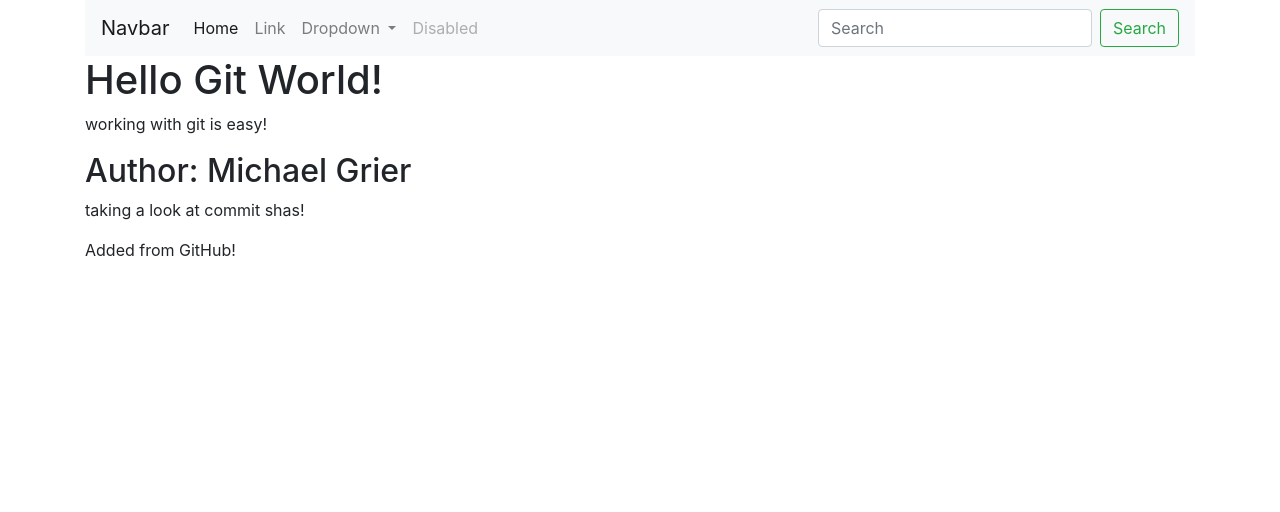
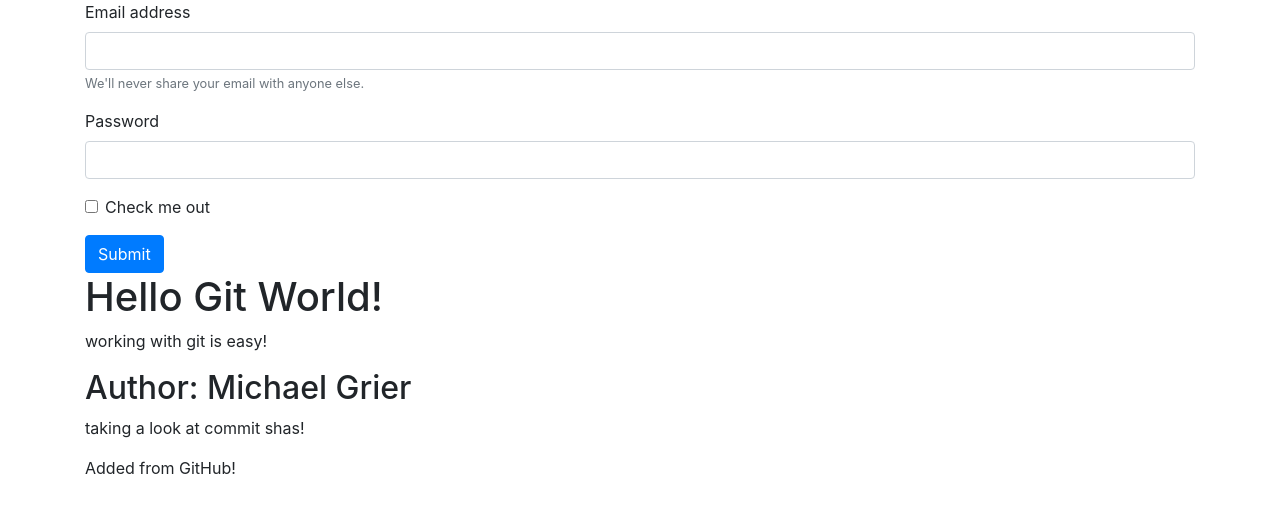
Before and after one commit to MCGrier/GitGitHubMasterclass, a plain HTML site: page index.html in a window 1280 px wide. Drawn offline with nearby package versions, Linux system fonts and the light colour scheme.

Commit message:
Replace Nav w/ Form

```diff
--- a/index.html
+++ b/index.html
@@ -5,41 +5,22 @@
 
         <div class="container">
 
-            <nav class="navbar navbar-expand-lg navbar-light bg-light">
-                <a class="navbar-brand" href="#">Navbar</a>
-                <button class="navbar-toggler" type="button" data-toggle="collapse" data-target="#navbarSupportedContent" aria-controls="navbarSupportedContent" aria-expanded="false" aria-label="Toggle navigation">
-                <span class="navbar-toggler-icon"></span>
-                </button>
-
-                <div class="collapse navbar-collapse" id="navbarSupportedContent">
-                <ul class="navbar-nav mr-auto">
-                    <li class="nav-item active">
-                    <a class="nav-link" href="#">Home <span class="sr-only">(current)</span></a>
-                    </li>
-                    <li class="nav-item">
-                    <a class="nav-link" href="#">Link</a>
-                    </li>
-                    <li class="nav-item dropdown">
-                    <a class="nav-link dropdown-toggle" href="#" id="navbarDropdown" role="button" data-toggle="dropdown" aria-haspopup="true" aria-expanded="false">
-                        Dropdown
-                    </a>
-                    <div class="dropdown-menu" aria-labelledby="navbarDropdown">
-                        <a class="dropdown-item" href="#">Action</a>
-                        <a class="dropdown-item" href="#">Another action</a>
-                        <div class="dropdown-divider"></div>
-                        <a class="dropdown-item" href="#">Something else here</a>
-                    </div>
-                    </li>
-                    <li class="nav-item">
-                    <a class="nav-link disabled" href="#" tabindex="-1" aria-disabled="true">Disabled</a>
-                    </li>
-                </ul>
-                <form class="form-inline my-2 my-lg-0">
-                    <input class="form-control mr-sm-2" type="search" placeholder="Search" aria-label="Search">
-                    <button class="btn btn-outline-success my-2 my-sm-0" type="submit">Search</button>
-                </form>
-                </div>
-            </nav>
+            <form>
+              <div class="form-group">
+                <label for="exampleInputEmail1">Email address</label>
+                <input type="email" class="form-control" id="exampleInputEmail1" aria-describedby="emailHelp">
+                <small id="emailHelp" class="form-text text-muted">We'll never share your email with anyone else.</small>
+              </div>
+              <div class="form-group">
+                <label for="exampleInputPassword1">Password</label>
+                <input type="password" class="form-control" id="exampleInputPassword1">
+              </div>
+              <div class="form-group form-check">
+                <input type="checkbox" class="form-check-input" id="exampleCheck1">
+                <label class="form-check-label" for="exampleCheck1">Check me out</label>
+              </div>
+              <button type="submit" class="btn btn-primary">Submit</button>
+            </form>
 
             <h1>Hello Git World!</h1>
 
```
